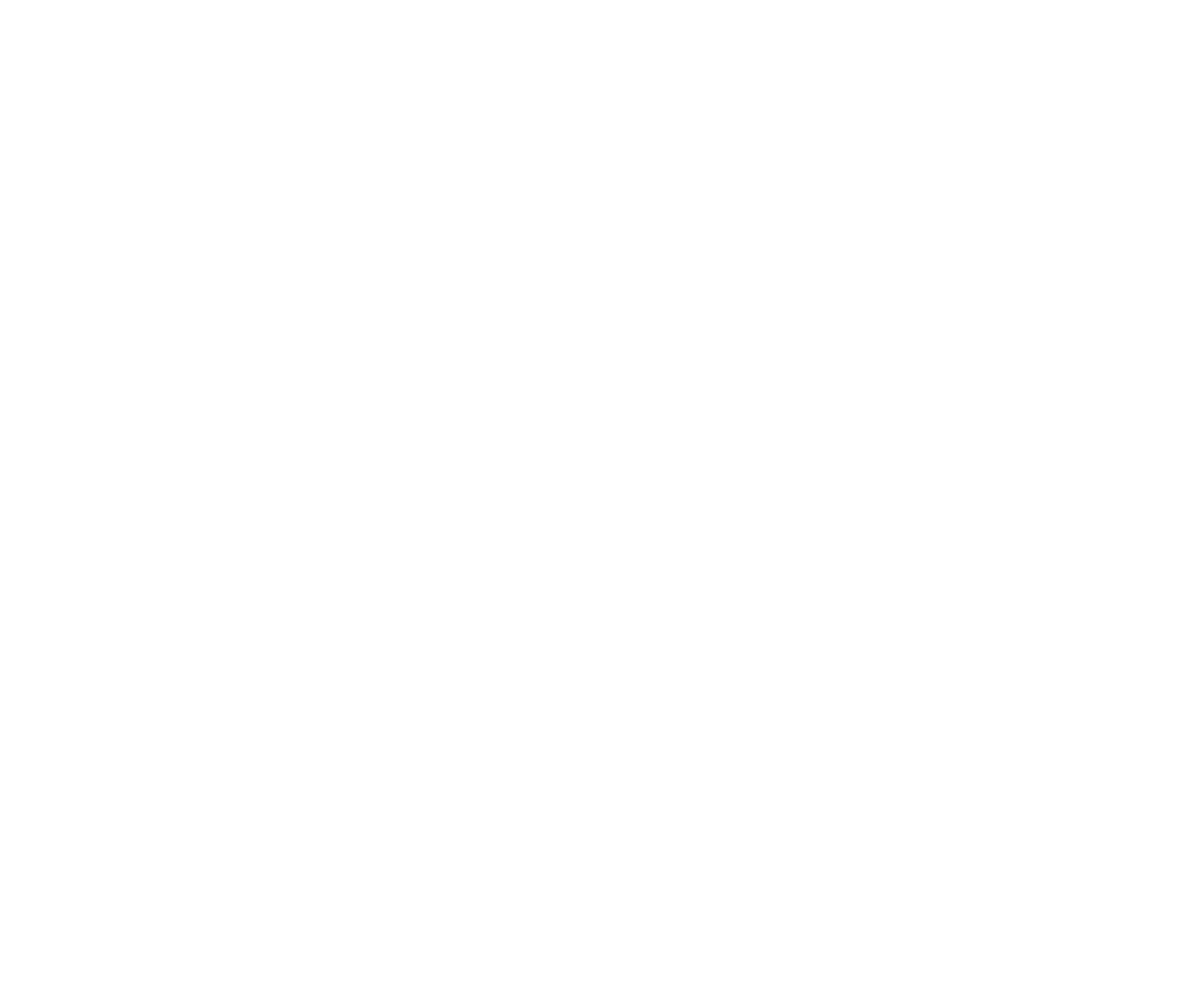
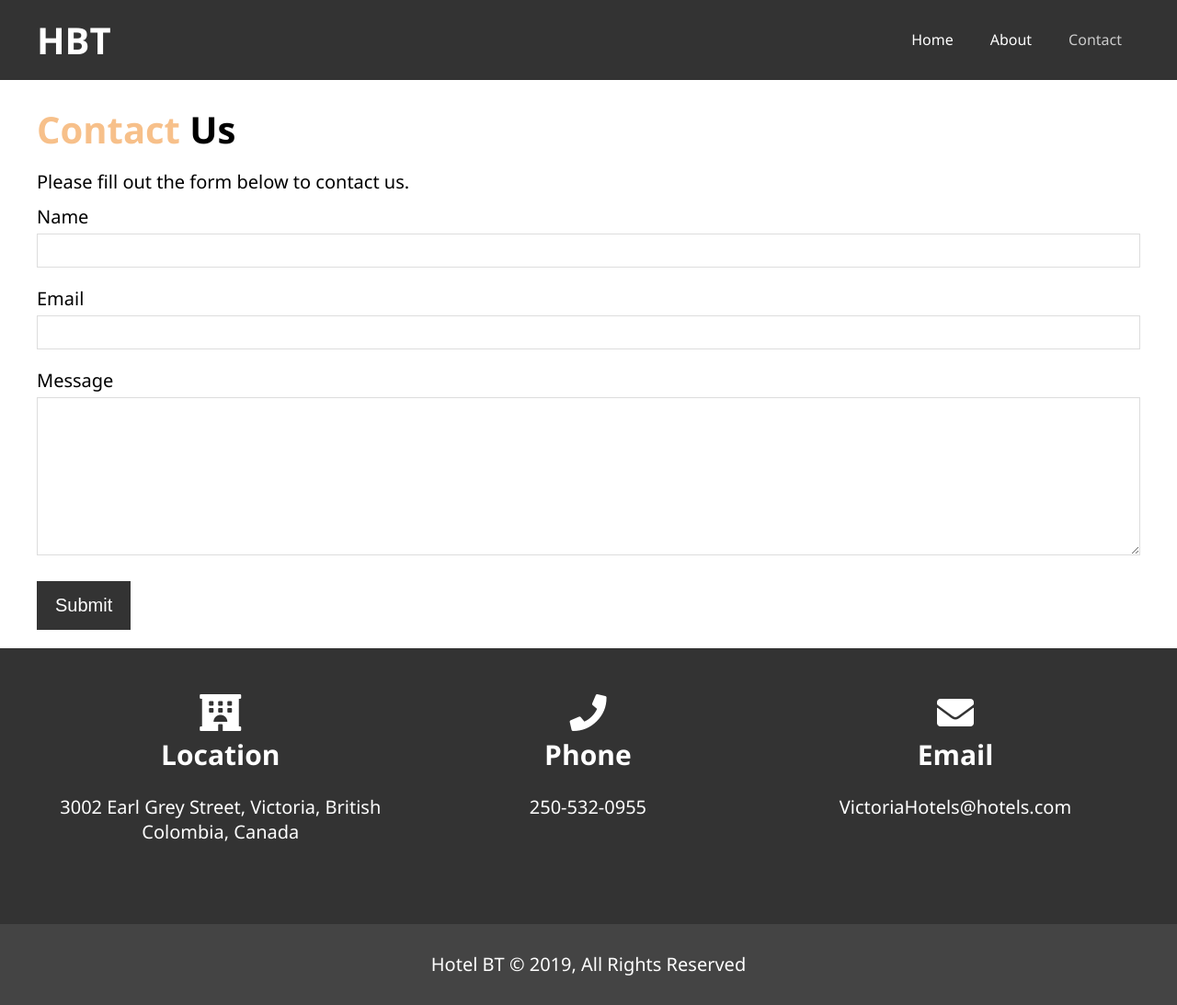
Before and after one commit to JackPlayer/ModernHTMLAndCSS, a plain HTML site: page Hotel Website/contact.html in a window 1280 px wide. Shown: the whole page at 92% size. Before the commit the page ends 800 px from the top, so only its background shows below. Drawn offline with Linux system fonts and the light colour scheme.

Commit message:
Done website & contact

```diff
--- a/Hotel Website/contact.html
+++ b/Hotel Website/contact.html
@@ -0,0 +1,85 @@
+<!DOCTYPE html>
+<html lang="en">
+<head>
+    <meta charset="UTF-8">
+    <meta name="viewport" content="width=device-width, initial-scale=1.0">
+    <meta http-equiv="X-UA-Compatible" content="ie=edge">
+    <meta name="description" content="Welcome to the most extraordinary hotel in Victoria BC.">
+    <link rel="stylesheet" href="https://use.fontawesome.com/releases/v5.8.1/css/all.css" integrity="sha384-50oBUHEmvpQ+1lW4y57PTFmhCaXp0ML5d60M1M7uH2+nqUivzIebhndOJK28anvf" crossorigin="anonymous">
+
+
+    <link rel="stylesheet" href="css/style.css">
+
+    <title>Home BT | Contact</title>
+</head>
+<body>
+    <!-- Header & Banner Section -->
+    <header>
+        <nav id="navbar">
+            <div class="container">
+                    <h1 class="logo"><a href="index.html">HBT</a></h1>
+                    <ul id="main-navigation">
+                        <li class="nav-element" id="index-list-item"><a href="index.html">Home</a></li>
+                        <li class="nav-element" id="about-list-item" ><a  href="about.html" >About</a></li>
+                        <li class="nav-element" id="contact-list-item"><a class="current" href="contact.html">Contact</a></li>
+                    </ul>
+            </div>
+        </nav>
+    </header>
+
+    <main>
+        <section id="contact-form" class="py-2">
+            <div class="container">
+                <h1 class="l-heading"><span class="primary">Contact</span> Us</h1>
+                <p>Please fill out the form below to contact us.</p>
+
+                <form action="">
+                    <div class="form-group">
+                        <label for="name">Name</label>
+                        <input type="text" name="name" id="name">
+                    </div>
+                    <div class="form-group">
+                        <label for="message">Email</label>
+                        <input type="text" name="email" id="email">
+                    </div>
+                    <div class="form-group">
+                        <label for="message">Message</label>
+                        <textarea name="message" id="message" cols="30" rows="10"></textarea>
+                    </div>
+                    <button class="btn btn-dark">Submit</button>
+
+                </form>
+            </div>
+
+        </section>
+
+        <section id="contact-info" class="bg-dark">
+            <div class="container">
+                <div id="location-box" class="box bg-dark">
+                        <i class="fas fa-hotel"></i>
+
+                        <h3>Location</h3>
+                        <p>3002 Earl Grey Street, Victoria, British Colombia, Canada</p>
+                    </div>
+                    <div id="phone-box" class="box bg-dark">
+                        <i class="fas fa-phone"></i>
+                        <h3>Phone</h3>
+                        <p>250-532-0955</p>
+                    </div>
+                    <div id="email-box" class="box bg-dark">
+                        <i class="fas fa-envelope fa-3x"></i>
+                        <h3>Email</h3>
+                        <p>VictoriaHotels@hotels.com</p>
+                    </div>
+
+            </div>
+
+        </section>
+    </main>
+    <footer id="main-footer" class="clr">
+        <p>Hotel BT &copy; 2019, All Rights Reserved</p>
+
+
+    </footer>
+</body>
+</html>
--- a/Hotel Website/css/style.css
+++ b/Hotel Website/css/style.css
@@ -33,7 +33,7 @@ li {
 
 /* Helper Styling */
 .current {
-    color: #333;
+    color: #CCC!important;
 }
 .primary {
     color: #f7c08a;
@@ -86,6 +86,12 @@ li {
 }
 .clr {
     clear:both;
+}
+
+.l-heading {
+    font-size: 40px;
+    padding-top: 20px;
+    padding-bottom: 20px;
 }
 
 /* Padding */
@@ -255,6 +261,46 @@ min-height: 100%;
     color: white;
 
 }
+/* Contact Form */
+#contact-form .form-group {
+    margin-bottom: 20px;
+}
+
+#contact-form label {
+    display:block;
+    margin-bottom: 5px;
+    font-size: 20px;
+
+}
+
+#contact-form input,
+#contact-form textarea {
+    width: 100%;
+    padding: 10px;
+    border: 1px #ddd solid;
+}
+
+#contact-form input:focus,
+#contact-form textarea:focus {
+    outline: none;
+    border: 1px solid #f7c08a;
+}
+
+/* Contact Box Area */
+#contact-info {
+    background-color: #333;
+    height: 300px;
+
+}
+#contact-info i {
+    font-size: 40px;
+
+}
+#contact-info h3 {
+    font-size: 30px;
+    margin-top: 8px;
+}
+
 
 /* Footer Section */
 #main-footer {
```
Also changed, not shown: Hotel Website/index.html (+1 -1 lines).
